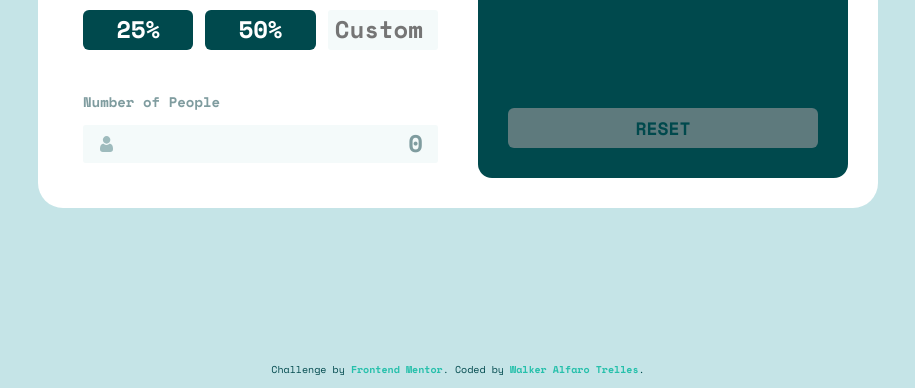
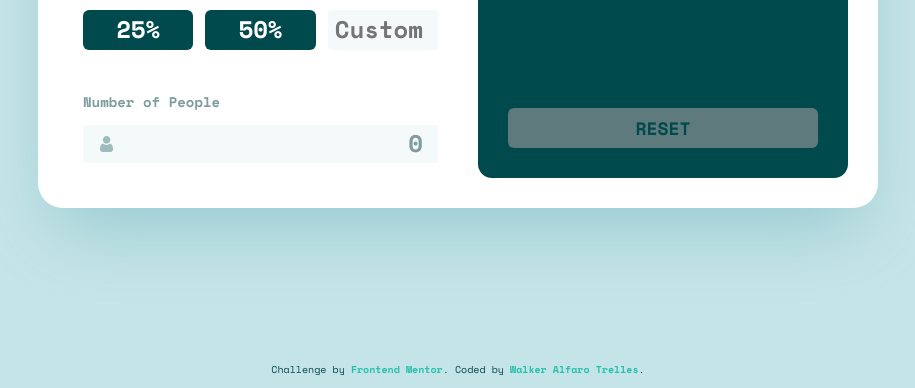
Before and after one commit to walkeralfaro/tip-calculator-app-main, a website: page index.html in a window 1280 px wide. Shown: the part 412-800 px from the top of the page, without its empty margins (182-1097 px from the left). Drawn offline with nearby package versions, Linux system fonts and the light colour scheme; files that its build step writes are made by us from their sources; files whose address does not match are found by name.

Commit message:
add shadow

```diff
--- a/src/scss/base/_globals.scss
+++ b/src/scss/base/_globals.scss
@@ -56,6 +56,7 @@ h1 {
     margin: 9rem auto;
     background-color: v.$White;
     border-radius: 2.5rem;
+    box-shadow: 0px 35px 70px -19px rgba(131, 191, 199, 0.75);
 }
 
 
```
